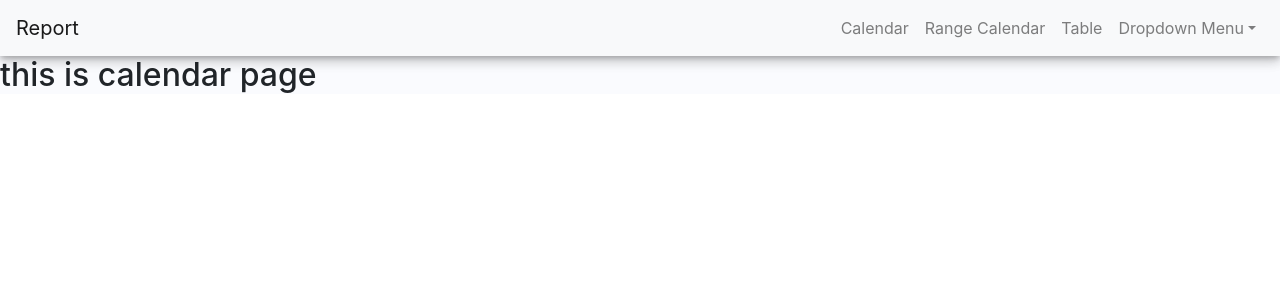
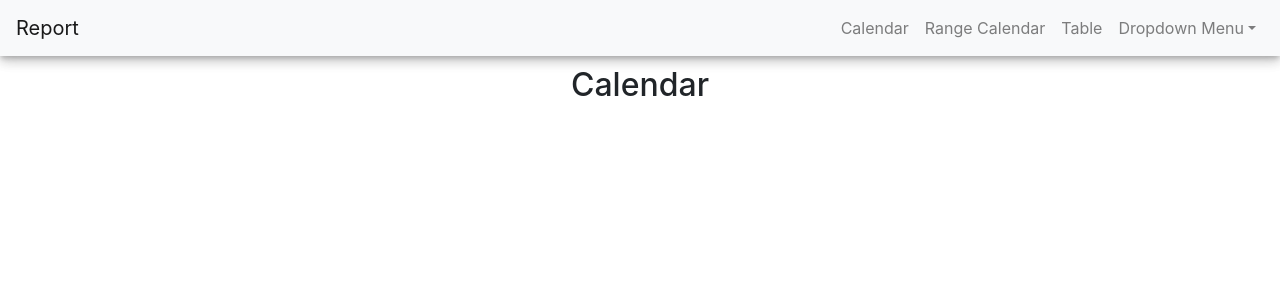
Before and after one commit to tushar-chapter247/react-training, a React (Create React App) app: page /calendar in a window 1280 px wide. Shown: the top 300 px of the page. Built offline with nearby package versions, Linux system fonts and the light colour scheme.

Commit message:
working on calendar component

```diff
--- a/src/containers/app/App.css
+++ b/src/containers/app/App.css
@@ -1,5 +1,4 @@
 .App {
   width: 100%;
   margin: 0px;
-  background-color: #fafbfe;
 }
--- /dev/null
+++ b/src/containers/calendar/component/calendar.component.css
@@ -0,0 +1,4 @@
+.header {
+  margin-top: 10px;
+  text-align: center;
+}
--- /dev/null
+++ b/src/containers/calendar/component/calendar.component.jsx
@@ -0,0 +1,18 @@
+import React from 'react'
+import './calendar.component.css';
+
+const CalendarComponent = () => {
+  return (
+    <>
+      <div className="container-fluid">
+        <div className="calendar-container">
+          <div className="header">
+            <h2>Calendar</h2>
+          </div>
+        </div>
+      </div>
+    </>
+  )
+};
+
+export default CalendarComponent;
--- a/src/containers/calendar/index.jsx
+++ b/src/containers/calendar/index.jsx
@@ -1,11 +1,12 @@
-import React, { Component } from 'react'
+import React, { Component } from 'react';
+import FullCalendar from 'fullcalendar-reactwrapper';
+import './calendar.css';
+import CalendarComponent from './component/calendar.component';
 
 class Calendar extends Component {
   render() {
     return (
-      <>
-        <h2>this is calendar page</h2>
-      </>
+      <CalendarComponent />
     )
   }
 };
```
